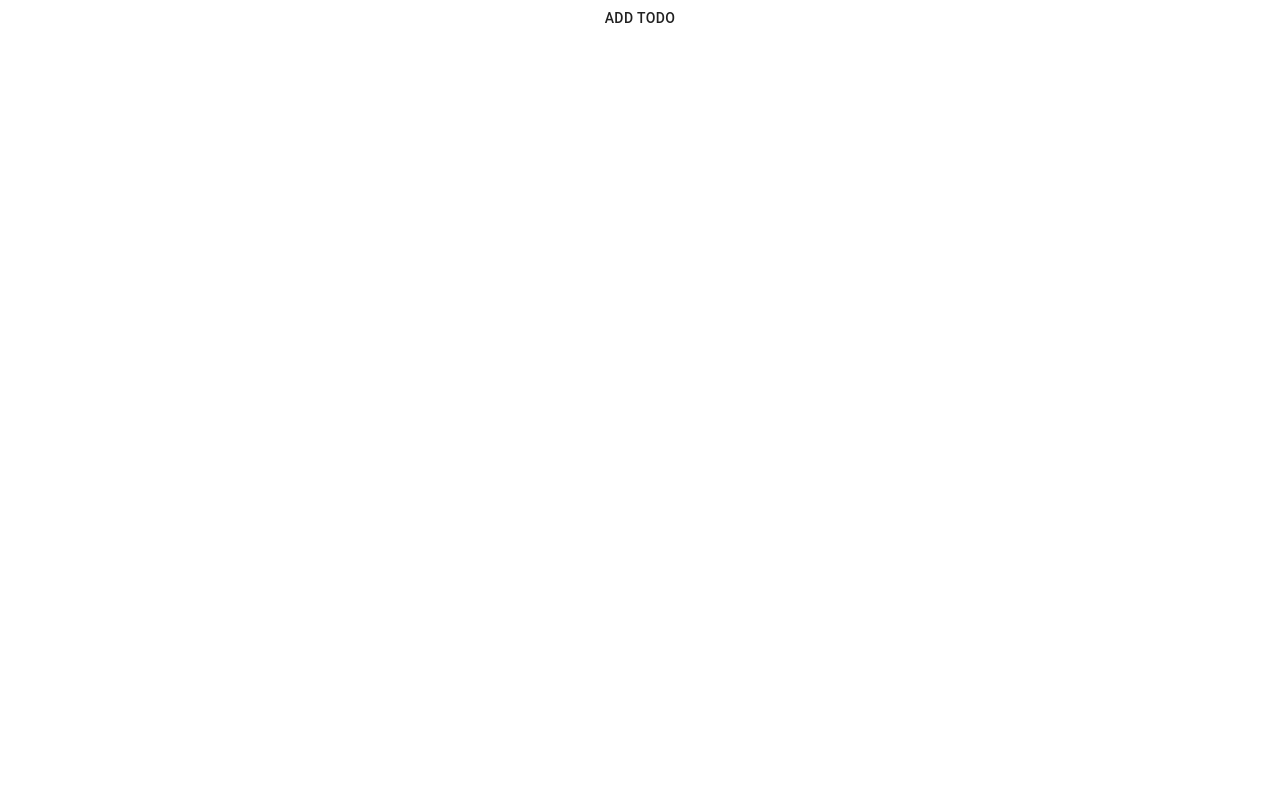
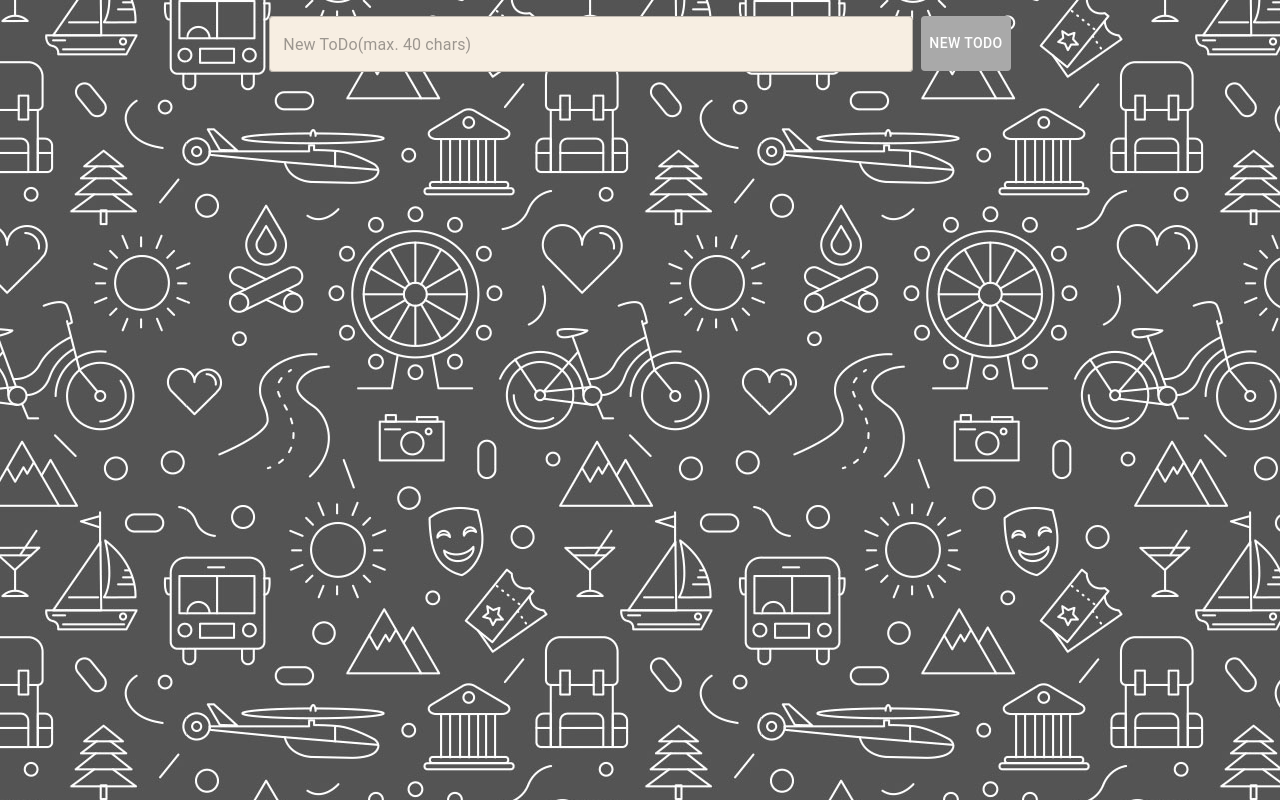
Before and after one commit to apestova/bsu_7sem_project, a React (Create React App) app: page / in a window 1280 px wide. Built offline with nearby package versions, Linux system fonts and the light colour scheme; the HTML template or start-up script is replaced by a standard one.

Commit message:
made basic todo app

```diff
--- a/src/App.css
+++ b/src/App.css
@@ -1,12 +1,74 @@
+#root {
+  overflow-x: hidden;
+}
+
 .App {
+  min-height: 100vh;
   width: 100vw;
   text-align: center;
   display: flex;
   flex-direction: column;
   font-family: "Arial", "Helvetica", sans-serif;
   font-size: 16px;
+  background-image: url("images/background.jpg");
 }
 
 body {
   margin: 0;
 }
+
+.main-page {
+  display: flex;
+  flex-direction: column;
+  align-items: center;
+}
+
+#add-button {
+  height: 55px;
+  margin-left: 8px;
+  background-color: red;
+  color: white;
+}
+
+#add-button:hover {
+  background-color: rgba(247, 238, 226, 0.61);
+  color: black;
+}
+
+.new-todo {
+  width: calc(min(90vw, 760px));
+  display: flex;
+  justify-content: center;
+  margin-top: 16px;
+}
+
+.new-todo__input {
+  width: calc(min(100% - 116px, 700px));
+  margin: 4px;
+  border-radius: 4px;
+  color: black;
+  background-color: rgb(247, 238, 226);
+}
+
+.todos-list {
+  width: calc(min(90vw, 760px));
+  margin-top: 8px;
+  display: flex;
+  flex-direction: column;
+}
+
+.todos-list__item {
+  margin: 4px;
+  padding: 4px 8px 4px 16px;
+  display: flex;
+  align-items: center;
+  word-break: break-word;
+  border: 2px solid black;
+  border-radius: 4px;
+  background-color: rgb(148, 118, 118);
+}
+
+.todos-list__item__options {
+  display: flex;
+  margin-left: auto;
+}
--- a/src/actions/todos.ts
+++ b/src/actions/todos.ts
@@ -14,3 +14,13 @@ export const addTodo = createAsyncThunk(
         return todo;
     }
 );
+
+export const deleteTodo = createAsyncThunk(
+    '@todos/deleteTodo',
+    (index: number) => index
+);
+
+export const changeIsCompleted = createAsyncThunk(
+    '@todos/changeIsCompleted',
+    (index: number) => index
+);
--- /dev/null
+++ b/src/components/TodosList.js
@@ -0,0 +1,26 @@
+import { IconButton } from "@material-ui/core";
+import { CheckCircle, CheckCircleOutline, Delete } from "@material-ui/icons";
+import { useDispatch } from "react-redux";
+import { changeIsCompleted, deleteTodo } from "../actions/todos";
+
+export const TodosList = ({ todos }) => {
+    const dispatch = useDispatch();
+
+    return (
+        <div className="todos-list">
+            {todos && todos.map((todo, key) =>
+                <div key={key} className="todos-list__item">
+                    {todo.text}
+                    <div className="todos-list__item__options">
+                        <IconButton onClick={() => dispatch(changeIsCompleted(key))}>
+                            {todo.isCompleted ? <CheckCircle style={{ color: "green" }} /> : <CheckCircleOutline style={{ color: "red" }} />}
+                        </IconButton>
+                        <IconButton onClick={() => dispatch(deleteTodo(key))} style={{ color: "black" }}>
+                            <Delete />
+                        </IconButton>
+                    </div>
+                </div>
+            )}
+        </div>
+    );
+}
--- a/src/pages/MainPage.js
+++ b/src/pages/MainPage.js
@@ -1,24 +1,51 @@
 import { addTodo } from "../actions/todos";
-import { Button } from "@material-ui/core";
+import { Button, TextField } from "@material-ui/core";
 import { useDispatch, useSelector } from "react-redux";
 import { getTodos } from "../selectors/selectors";
+import { TodosList } from "../components/TodosList";
+import { useState } from "react";
 
 export const MainPage = () => {
     const dispatch = useDispatch();
     const todos = useSelector(getTodos);
+    const [newTodo, setNewTodo] = useState("");
+    const [newTodoError, setNewTodoError] = useState(false);
+    const addButtonError = newTodo.length > 40 || newTodo.length < 1;
+
+    const onInputChange = (event) => {
+        const newValue = event.target.value;
+        if(newValue.length > 40 || newValue.length < 1)
+            setNewTodoError(true);
+        else
+            setNewTodoError(false);
+
+        setNewTodo(newValue);
+    }
+
+    const onSubmit = () => {
+        setNewTodo("");
+        dispatch(addTodo({ text: newTodo, isCompleted: false }));
+    }
 
     return (
-        <>
-            <Button onClick={() => dispatch(addTodo({
-                text: "WWWWWWWWWWWWWWWWWWWWWWWWWWW",
-                isCompleted: false
-            }))} >add todo</Button>
-            {todos && todos.map((todo, key) =>
-                <div key={key}>
-                    {todo.text}
-                    {String(todo.isCompleted)}
-                </div>
-            )}
-        </>
+        <div className="main-page">
+            <div className="new-todo">
+                <TextField
+                    className="new-todo__input"
+                    error={newTodoError}
+                    value={newTodo}
+                    placeholder="New ToDo(max. 40 chars)"
+                    variant="outlined"
+                    onChange={onInputChange}
+                />
+                {addButtonError ?
+                    <Button id="add-button" disabled style={{ backgroundColor: "darkgray", color: "white" }}>
+                        New todo
+                    </Button> :
+                    <Button id="add-button" onClick={onSubmit}>New todo</Button>
+                }
+            </div>
+            <TodosList todos={todos} />
+        </div>
     );
 }
--- a/src/reducers/todos.ts
+++ b/src/reducers/todos.ts
@@ -1,5 +1,5 @@
 import { createSlice } from '@reduxjs/toolkit';
-import { addTodo, TodoItemType } from "../actions/todos";
+import { addTodo, changeIsCompleted, deleteTodo, TodoItemType } from "../actions/todos";
 
 const defaultState: TodoItemType[] = [];
 
@@ -10,5 +10,13 @@ export const todosReducer = createSlice({
     extraReducers: builder => {
         builder.addCase(addTodo.fulfilled, (state, { payload }) => [...state, payload]);
         builder.addCase(addTodo.rejected, () => alert("Error"));
+        builder.addCase(deleteTodo.fulfilled, (state, { payload }) => {
+            state.splice(payload, 1);
+            return state;
+        });
+        builder.addCase(changeIsCompleted.fulfilled, (state, { payload }) => {
+            state[payload].isCompleted = !state[payload].isCompleted;
+            return state;
+        });
     },
 });
```
Also changed, not shown: src/images/background.jpg (added).
